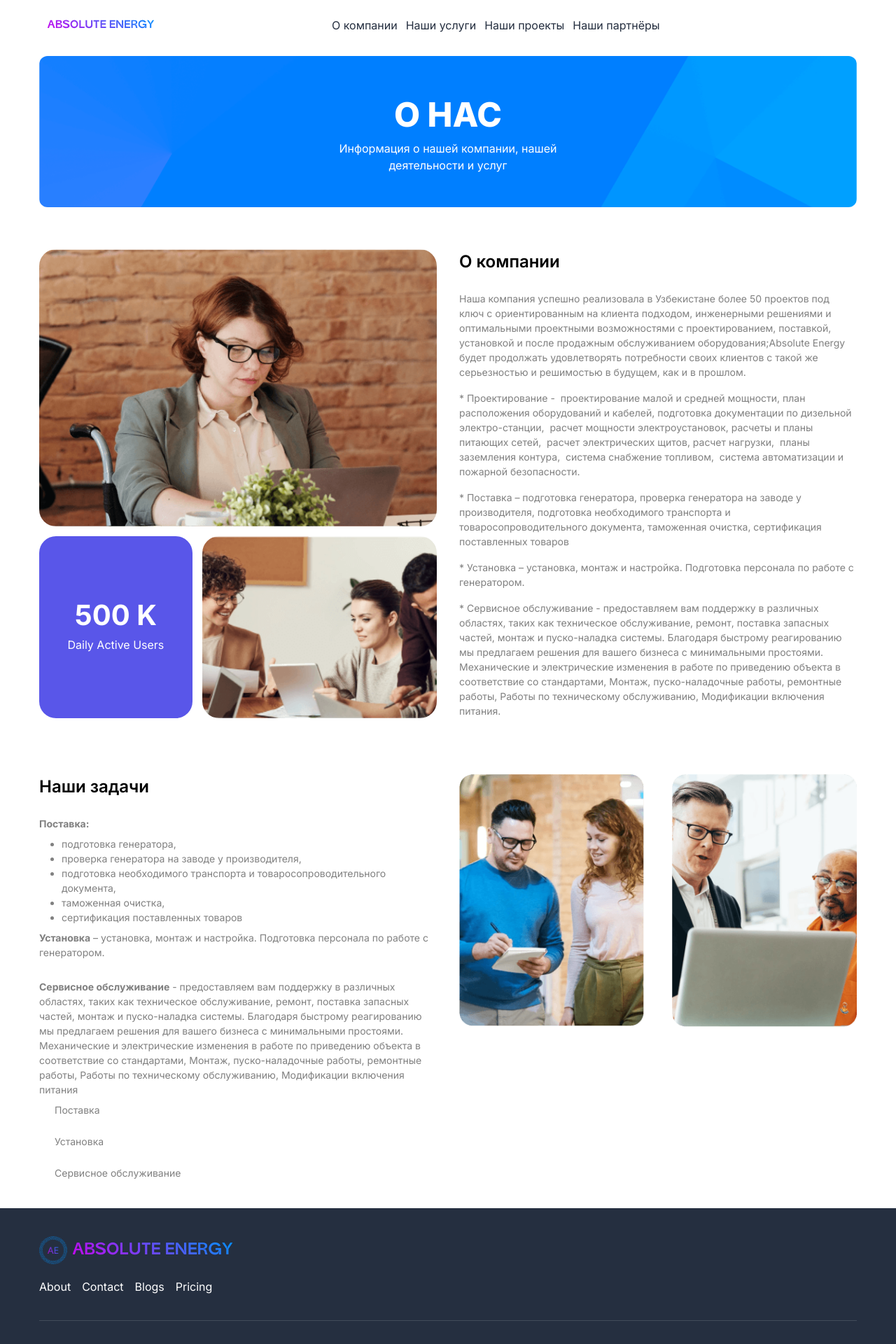
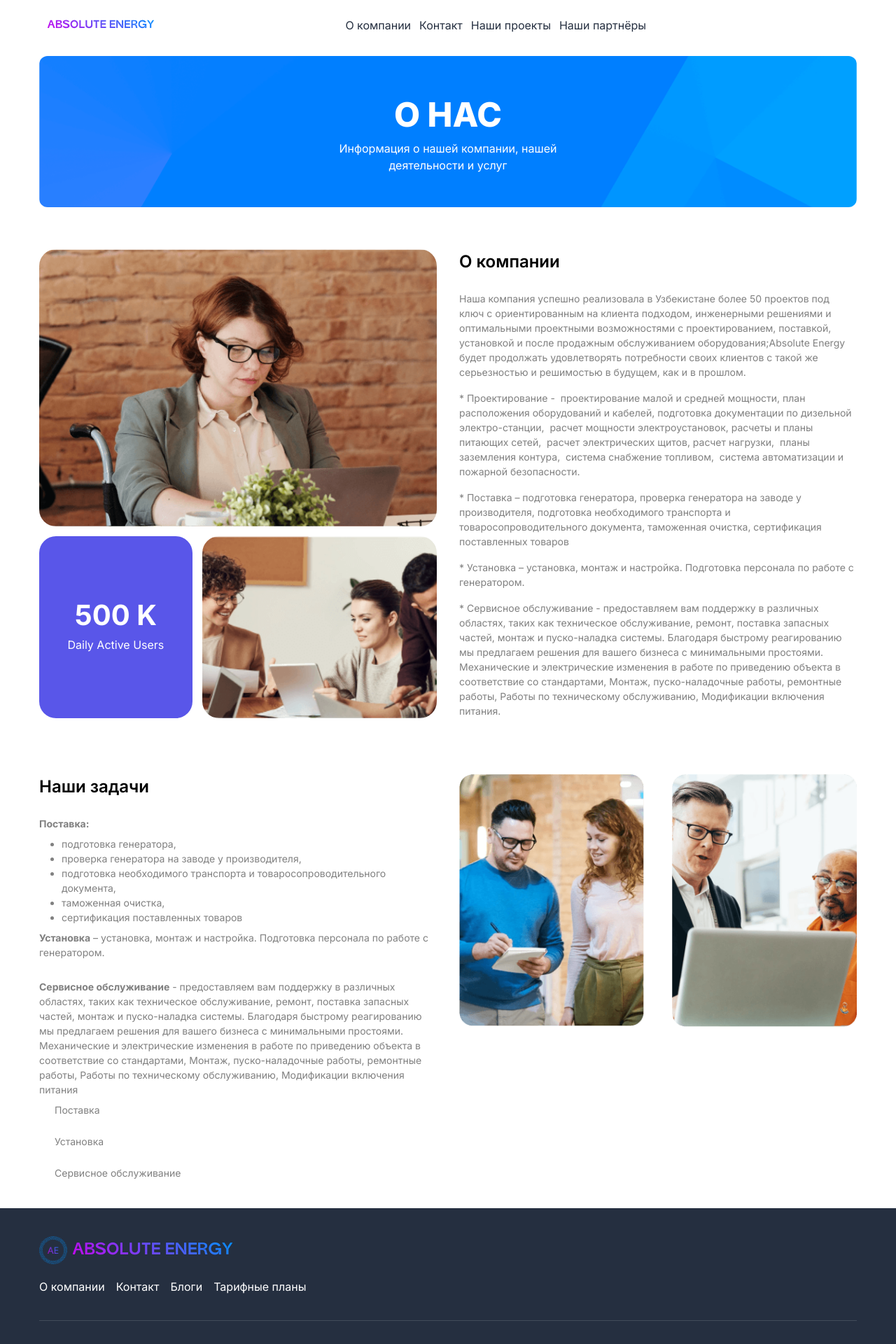
Before and after one commit to usmonovdev/absolute-energy, a Next.js app: page /about in a window 1280 px wide. Shown: the top 1920 px of the page at 70% size. Built offline with nearby package versions, Linux system fonts and the light colour scheme; some icons are missing.

Commit message:
links changed

```diff
--- a/data/index.js
+++ b/data/index.js
@@ -15,8 +15,8 @@ export const navbar = [
   },
   {
     id: 2,
-    url: "/services",
-    title: "Наши услуги",
+    url: "/contact",
+    title: "Контакт",
   },
   {
     id: 3,
@@ -33,22 +33,22 @@ export const navbar = [
 export const footer = [
   {
     id: 1,
-    name: "About",
+    name: "О компании",
     url: "/about"
   },
   {
     id: 2,
-    name: "Contact",
+    name: "Контакт",
     url: "/contact"
   },
   {
     id: 3,
-    name: "Blogs",
+    name: "Блоги",
     url: "/blogs"
   },
   {
     id: 4,
-    name: "Pricing",
+    name: "Тарифные планы",
     url: "/pricing"
   },
 ];
--- /dev/null
+++ b/pages/404.js
@@ -0,0 +1,12 @@
+import Link from 'next/link'
+
+const Custom404 = () => {
+  return (
+    <div className='h-screen w-full flex items-center justify-center flex-col'>
+      <h1 className='text-big font-semibold uppercase text-center'>Страница не найдена</h1>
+      <Link href={'/'} className='text-small hover:text-main'>Вернуться на главную страницу</Link>
+    </div>
+  )
+}
+
+export default Custom404
```
